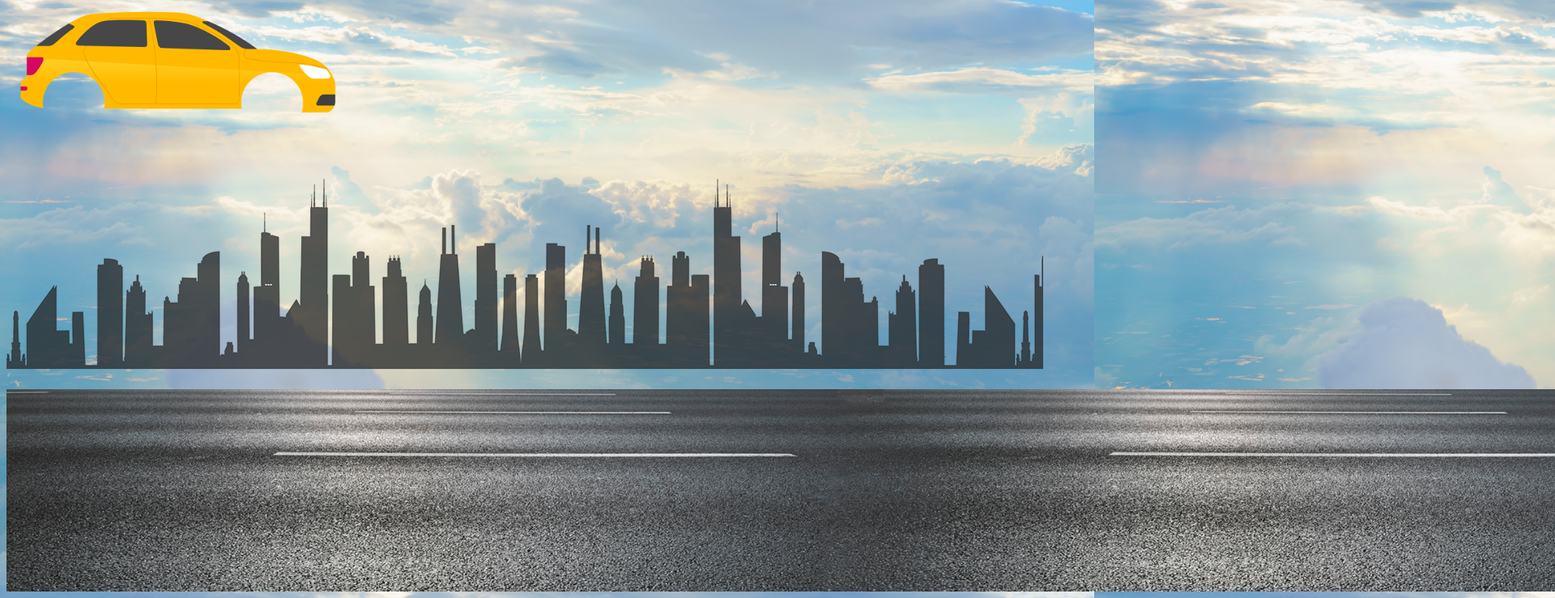
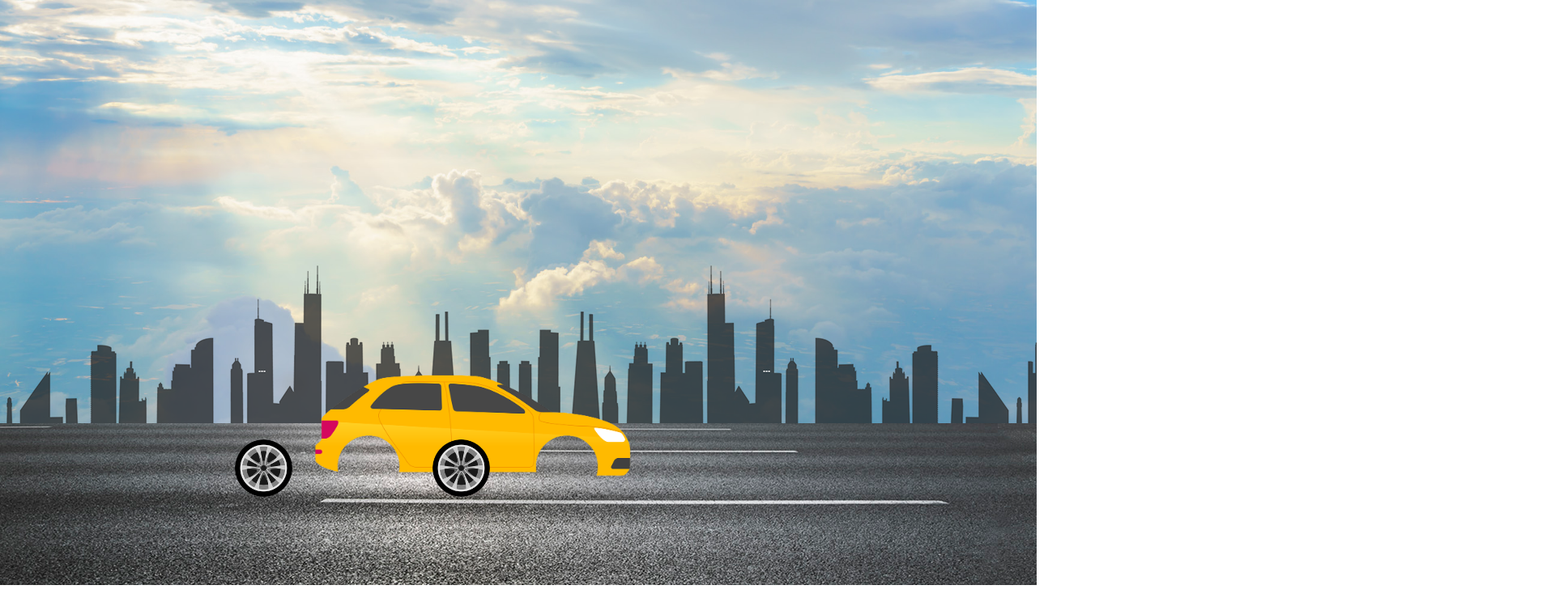
Before and after one commit to MasterBrian99/IJSE-Animations, a plain HTML site: page caranimation/index.html in a window 1280 px wide. Shown: the part 77-816 px from the top of the page at 81% size, 1920 px wide, since content can reach past the window. Drawn offline with Linux system fonts and the light colour scheme.

Commit message:
fixed some errors

```diff
--- a/caranimation/index.html
+++ b/caranimation/index.html
@@ -8,10 +8,18 @@
   </head>
   <body>
     <section>
-      <img src="./images/road.jpg" alt="" class="road" />
-      <div class="city-image"></div>
-      <!-- <img src="./images/city.png" alt="" class="city" /> -->
-      <img src="./images/car.png" alt="" class="car" />
+      <div class="InFeRnO">
+        <div class="highway"></div>
+        <div class="city"></div>
+
+        <div class="car">
+            <img src="./images/car.png">
+        </div>
+         <div class="wheel">
+             <img src="./images/wheel.png" class="back-wheel">
+             <img src="./images/wheel.png" class="front-wheel">
+         </div>
+     </div>
     </section>
   </body>
 </html>
--- a/caranimation/style.css
+++ b/caranimation/style.css
@@ -1,4 +1,4 @@
-body {
+/*body {
   background-image: url("./images/sky.jpg");
   width: 100%;
   background-repeat: no-repeat;
@@ -38,3 +38,149 @@ section {
   top: 80px;
   left: 20px;
 }
+*/
+
+body{
+
+  margin: 0;
+  padding:0;
+}
+.InFeRnO{
+
+  height: 100vh;
+  width: 100%;
+  background-image: url("./images/sky.jpg");
+  background-size: cover;
+  background-position: center;
+  position: relative;
+  overflow: hidden;
+}
+
+.highway{
+
+  height: 200px;
+  width: 600%;
+  display: block;
+  background-image: url("./images/road.jpg");
+  background-repeat: repeat;
+  position: absolute;
+  bottom: 0;
+  right: 0;
+  left: 0;
+  z-index: 1;
+  background-repeat: repeat-x;
+  animation: 5s highway linear infinite;
+}
+
+@keyframes highway {
+
+  25%{
+
+      transform: translateX(-100px);
+  }
+
+  50%{
+
+      transform: translateX(-50px);
+  }
+
+  75%{
+
+      transform: translateX(-90px);
+  }
+}
+
+.city{
+
+  height: 210px;
+  width: 200%;
+  display: block;
+  background-image: url("./images/city.png");
+  position: absolute;
+  left: 0;
+  right: 0;
+  bottom: 200px;
+  z-index: 1;
+  animation: 5s city linear infinite;
+  background-repeat: repeat-x;
+}
+
+@keyframes city {
+
+  100%{
+
+      transform: translate(-1400px);
+  }
+}
+
+.car{
+
+  width: 400px;
+  position: absolute;
+  left: 30%;
+  transform: translateX(-50);
+  z-index: 2;
+  bottom: 100px;
+
+
+}
+
+.car img{
+
+  width: 100%;
+  animation: car infinite 1s linear;
+}
+
+@keyframes car {
+
+  100%{
+       transform: translateY(-1px);
+  }
+  50%{
+      transform: translateY(1px);
+  }
+  0%{
+      transform: translateY(-1px);
+}
+
+}
+
+.wheel{
+
+  left: 50%;
+  bottom: 180px;
+  position: absolute;
+  z-index: 2;
+  transform: translateX(-50px);
+
+
+}
+
+.wheel img{
+
+  width: 71px;
+  height: 71px;
+
+}
+
+.back-wheel{
+
+  left: -300px;
+  position: absolute
+
+}
+
+.front-wheel{
+
+  right: -15px;
+  position: absolute;
+}
+
+
+@keyframes wheel {
+
+  100% {
+      transform: rotate(360deg);
+  }
+
+}
--- a/circletransition/style.css
+++ b/circletransition/style.css
@@ -50,4 +50,74 @@ section{
       to {
         -webkit-transform: rotate(359deg);
       }
-} */
+}
+
+
+
+*/
+
+  body {
+            width: 100vw;
+            height: 100vh;
+            overflow: hidden;
+            background-color: #FFFFFF;
+        }
+
+        section {
+            width: 300px;
+            height: 300px;
+            position: absolute;
+            left: 0;
+            right: 0;
+            top: 0;
+            bottom: 0;
+            margin: auto;
+            border-radius: 100%;
+            cursor: pointer;
+        }
+
+        section::before {
+            content: " ";
+            position: absolute;
+            left: 0;
+            right: 0;
+            bottom: 0;
+            top: 0;
+            margin: auto;
+            background: #ffffff;
+            border: 14px solid #808080;
+            border-radius: 100%;
+            border-top: 14px solid #DC143C;
+            cursor: pointer;
+        }
+
+        section:hover {
+            transform: rotate(360deg);
+            transition: all 1s;
+        }
+
+        aside {
+            width: 150px;
+            height: 10px;
+            background: #DC143C;
+            position: absolute;
+            transform: rotate(133deg);
+            right: 0;
+            left: 33%;
+            top: 0;
+            bottom: 38%;
+            margin: auto;
+        }
+
+        div {
+            width: 30px;
+            height: 30px;
+            background: #DC143C;
+            border-radius: 100%;
+            bottom: 70%;
+            right: 0;
+            top: 0;
+            left: 63%;
+            margin: auto;
+            position: absolute;
+        }
```
Also changed, not shown: circletransition/index.html (+3 -2 lines).
